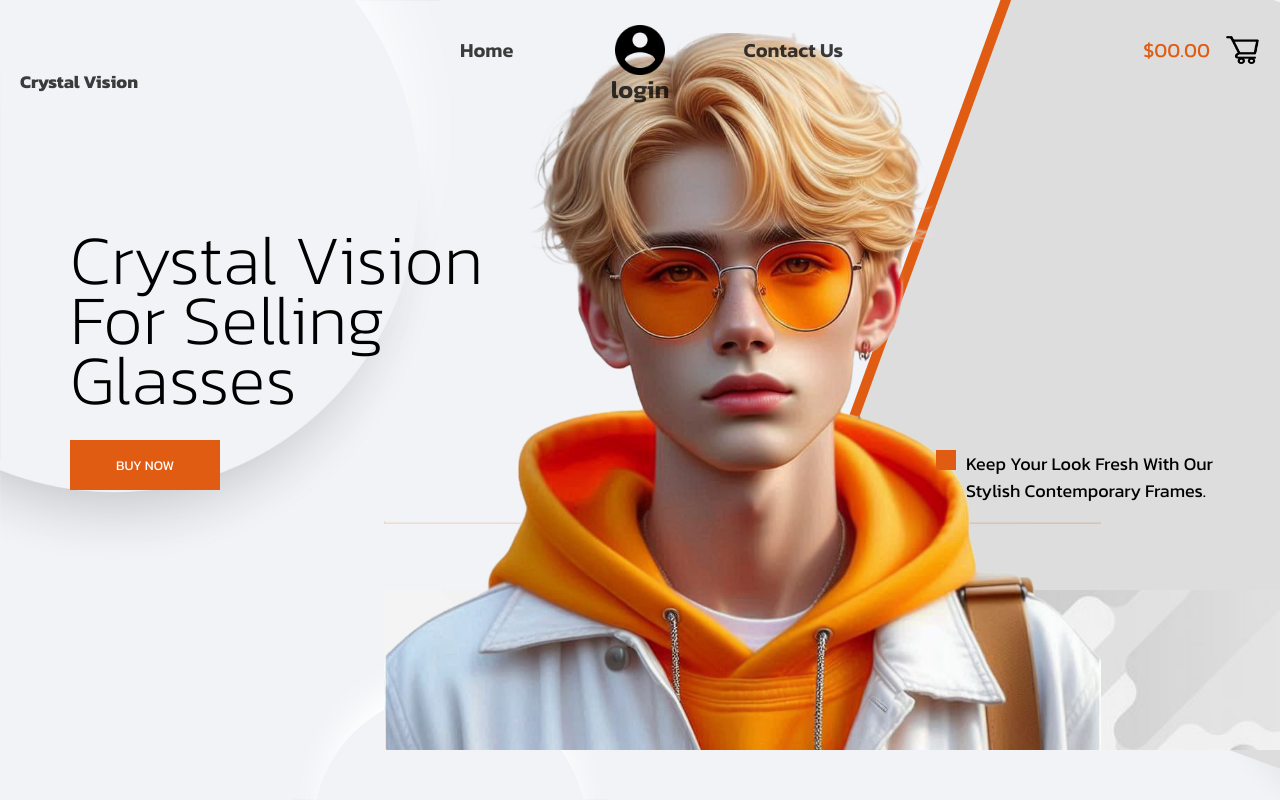
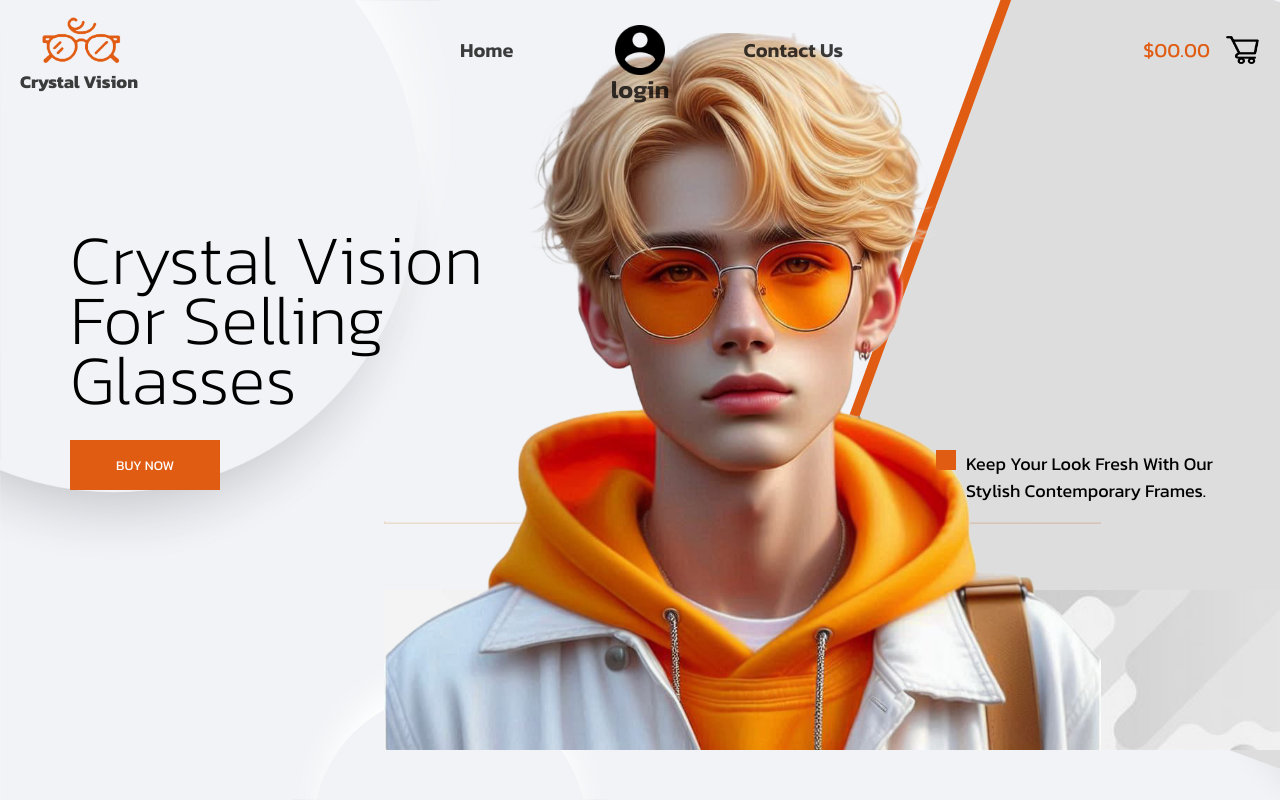
Before and after one commit to assemmomo/Crytal-Vision, a plain HTML site: page index.html in a window 1280 px wide. Shown: the top 800 px of the page. Drawn offline with Linux system fonts and the light colour scheme.

Commit message:
Update index.html

```diff
--- a/index.html
+++ b/index.html
@@ -14,7 +14,7 @@
 <body>
     <nav id="nav">
         <div class="logo">
-            <img draggable="false" src="./img/mainLogo.png" alt="">
+            <img draggable="false" src="./mainLogo.png" alt="">
             <h2>Crystal Vision</h2>
         </div>
         <div class="links">
```
